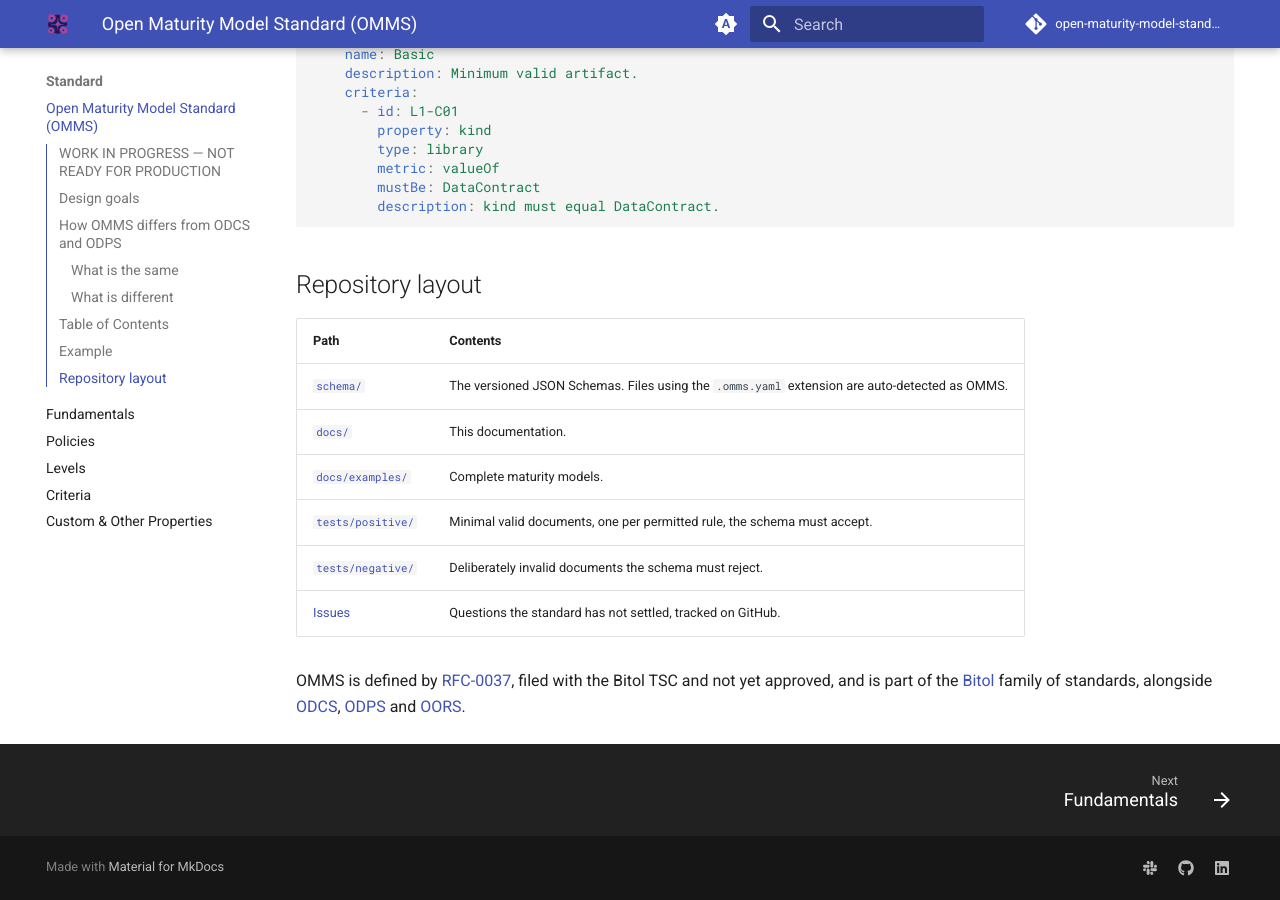
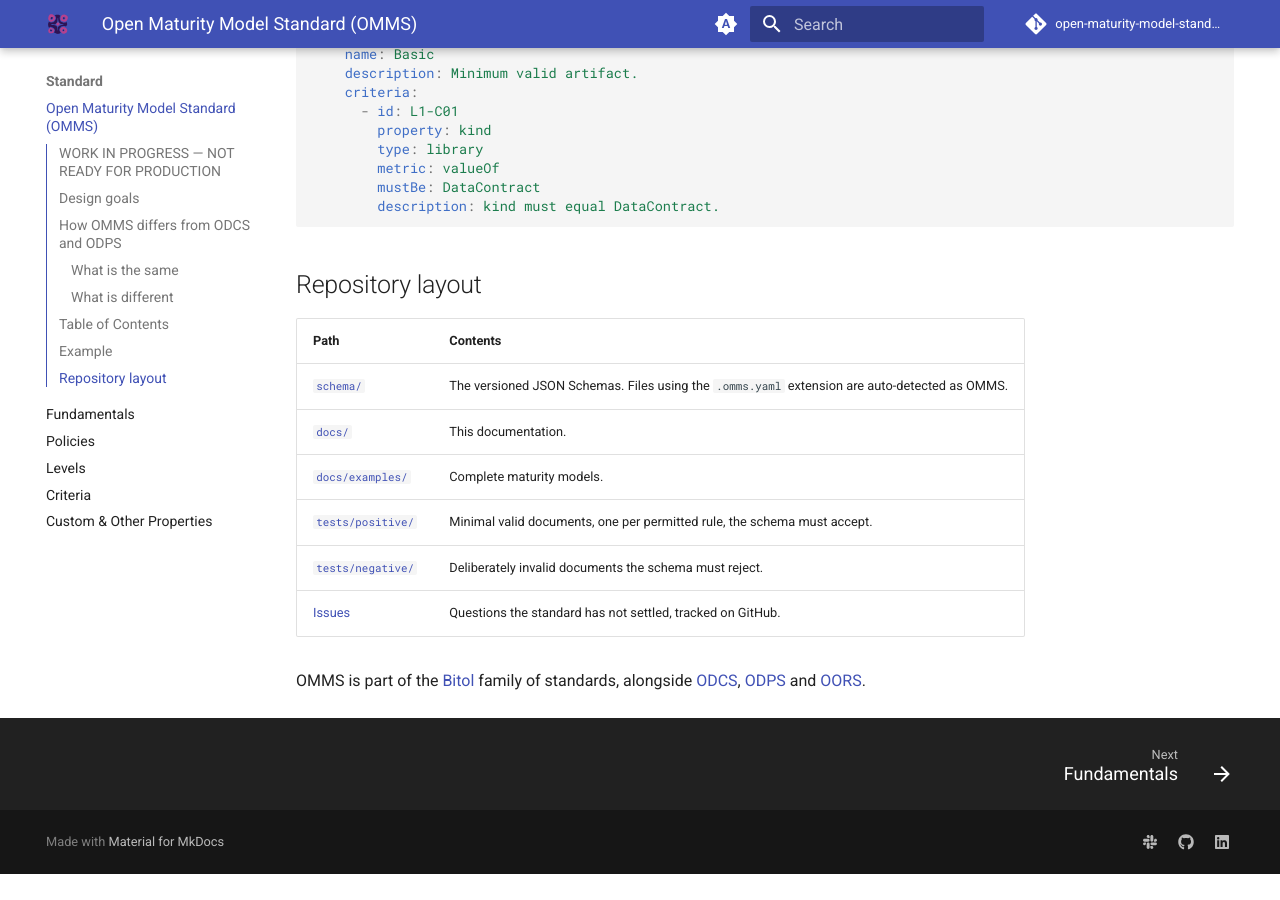
Before and after one commit to bitol-io/open-maturity-model-standard, an MkDocs documentation site: the page built from docs/README.md, in a window 1280 px wide and 900 px high, scrolled down 3209 px. Built offline with MkDocs 1.6.1 and Material for MkDocs 9.7.7, drawn with Linux system fonts in a browser that asks for light colours; comment, search, counter and statistics services are not loaded; the version menu is left out; after the commit the page ends 4083 px from its top, so only the background shows below that.

Commit message:
docs: mention RFC-0037 once, as the origin, and nowhere else
history.md keeps the origin note. The CHANGELOG, README, docs home,
resources, CONTRIBUTING, the negative tests, the ODPS model header, the full
example's authoritative definition and the v0.2.0 schema no longer cite it.
RFC-0038 (the ODCS/ODPS context block) is a different RFC and is unchanged.

Co-Authored-By: Claude Opus 5.5 <noreply@anthropic.com>

```diff
--- a/docs/README.md
+++ b/docs/README.md
@@ -140,8 +140,7 @@ levels:
 | [`tests/negative/`](https://github.com/bitol-io/open-maturity-model-standard/tree/main/tests/negative) | Deliberately invalid documents the schema must reject. |
 | [Issues](https://github.com/bitol-io/open-maturity-model-standard/issues) | Questions the standard has not settled, tracked on GitHub. |
 
-OMMS is defined by [RFC-0037](https://github.com/bitol-io/tsc/blob/main/rfcs/0037-omms.md), filed with
-the Bitol TSC and not yet approved, and is part of the [Bitol](https://bitol.io) family of standards,
+OMMS is part of the [Bitol](https://bitol.io) family of standards,
 alongside [ODCS](https://github.com/bitol-io/open-data-contract-standard),
 [ODPS](https://github.com/bitol-io/open-data-product-standard) and
 [OORS](https://github.com/bitol-io/open-observability-results-standard).
--- a/docs/examples/full.omms.yaml
+++ b/docs/examples/full.omms.yaml
@@ -38,8 +38,8 @@ customProperties:
 
 authoritativeDefinitions:
   - type: canonicalUrl
-    url: https://github.com/bitol-io/tsc/blob/main/rfcs/0037-omms.md
-    description: RFC-0037, which defines the syntax this model uses.
+    url: https://github.com/bitol-io/open-maturity-model-standard
+    description: OMMS, the standard whose syntax this model uses.
 
 policies:
   - id: POL-P01
--- a/docs/examples/odps-maturity-model.omms.yaml
+++ b/docs/examples/odps-maturity-model.omms.yaml
@@ -3,7 +3,7 @@
 
 # =============================================================================
 # ODPS Data Product Maturity Model — v2.1.0
-# Using Open Maturity Model Standard (OMMS) v0.2.1 (RFC-0037)
+# Using Open Maturity Model Standard (OMMS) v0.2.1
 # Targets ODPS v1.1.0 (RFC-0038 `context` block)
 # =============================================================================
 #
```
Also changed, not shown: CHANGELOG.md (+2 -4 lines), CONTRIBUTING.md (+1 -1 lines), README.md (+1 -3 lines), history.md (+1 -1 lines), resources.md (+0 -4 lines), 3 other files.
